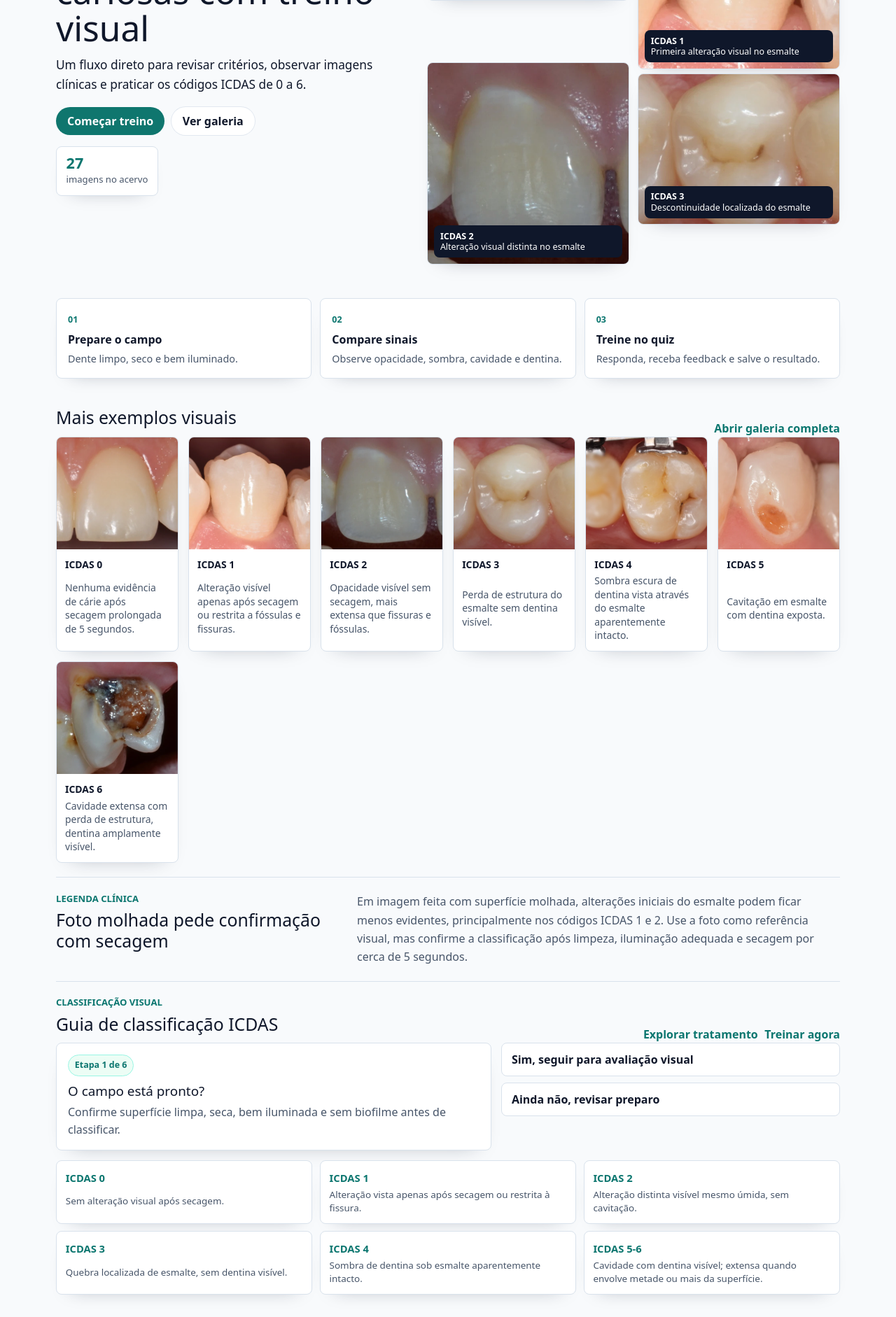
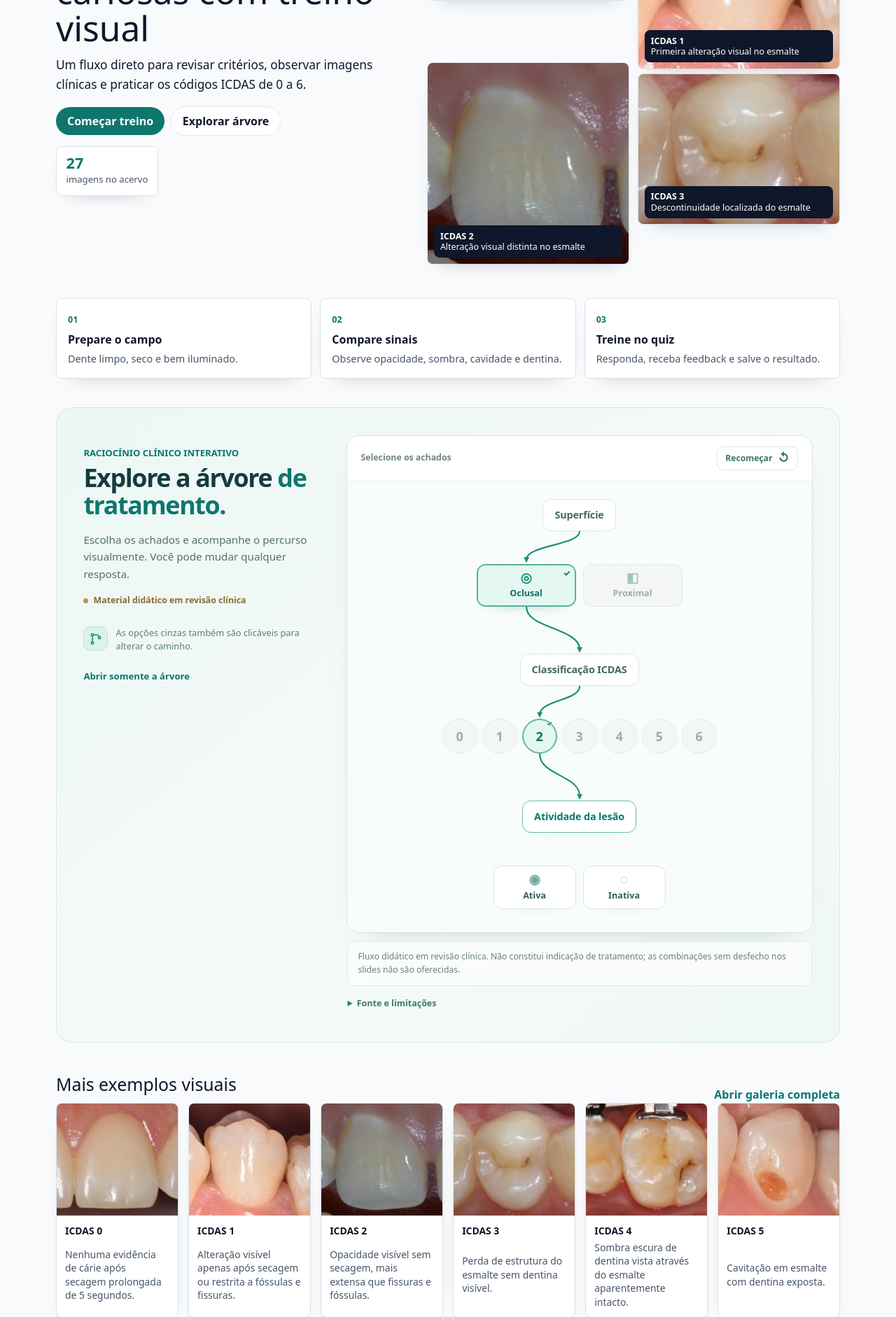
Before and after one commit to AlanKBR/ICDASQuiz, a Flask app: page / in a window 1280 px wide. Shown: the part 325-2207 px from the top of the page at 70% size. Run offline with Flask 3, Linux system fonts and the light colour scheme; style sheets or scripts are compiled from the project's sources; parts of the project's set-up code (start-up, migrations or seed data) failed here and were passed over; some libraries are stand-ins or nearby versions.

Commit message:
feat(icdasquiz): embed treatment tree in responsive homepage

```diff
--- a/static/css/arvore_tratamento.css
+++ b/static/css/arvore_tratamento.css
@@ -88,7 +88,7 @@
 .tree-question {
   display: flex; justify-content: center; align-items: center;
   gap: 10px; min-height: 46px;
-  width: fit-content; max-width: 100%; min-width: 198px;
+  width: fit-content; max-width: 100%;
   border: 1px solid #d8e7e3;
   background: #fff;
   border-radius: 12px; padding: 10px 16px;
@@ -99,14 +99,7 @@
   color: #0c786b; border-color: #6abbac;
   box-shadow: 0 8px 28px -21px rgba(13, 137, 112, .4);
 }
-.tree-step {
-  display: inline-grid; place-items: center;
-  width: 25px; height: 25px; flex: 0 0 25px;
-  color: #367e72; background: #e7f4f0;
-  font-size: .69rem; font-weight: 850;
-  border-radius: 8px; font-variant-numeric: tabular-nums;
-}
-.tree-question h2 {
+.tree-question h3 {
   font-size: .90rem; line-height: 1.25; font-weight: 830;
   margin: 0; letter-spacing: -.01em;
 }
@@ -120,7 +113,11 @@
   gap: 10px;
   margin: 47px auto 0;
 }
-.tree-choices--code { max-width: 100%; gap: 7px; }
+.tree-choices--code {
+  max-width: 100%;
+  gap: 7px;
+  container-type: inline-size;
+}
 .tree-choices--surface .tree-option { flex: 0 1 142px; }
 .tree-choices--activity .tree-option,
 .tree-choices--risk .tree-option { flex: 0 1 118px; }
@@ -171,7 +168,7 @@
 .tree-symbol { font-size: 1.17rem; line-height: 1; color: #69a89d; }
 .tree-option.is-selected .tree-symbol { color: #198b79; }
 .tree-choices--code .tree-option {
-  --code-diameter: clamp(33px, calc((100vw - 98px) / 7), 50px);
+  --code-diameter: clamp(27px, calc((100cqw - 42px) / 7), 50px);
   flex: 0 0 var(--code-diameter);
   width: var(--code-diameter);
   height: var(--code-diameter);
@@ -254,7 +251,10 @@
   .tree-choices--code { gap: 4px; }
   .tree-choices--rx .tree-option { min-height: 150px; }
   .tree-option { font-size: .75rem !important; min-height: 46px; padding: 9px 11px; }
-  .tree-choices--code .tree-option { font-size: 1.05rem !important; }
+  .tree-choices--code .tree-option {
+    --code-diameter: clamp(27px, calc((100cqw - 24px) / 7), 50px);
+    font-size: 1.05rem !important;
+  }
   .tree-choices--surface .tree-option { flex-basis: 132px; }
   .tree-choices--activity .tree-option,
   .tree-choices--risk .tree-option { flex-basis: 112px; }
@@ -263,9 +263,12 @@
 }
 @media (max-width: 380px) {
   .tree-stage { padding-inline: 10px; }
-  .tree-question { min-width: 170px; padding-inline: 11px; }
+  .tree-question { padding-inline: 11px; }
   .tree-choices--code { gap: 3px; }
-  .tree-choices--code .tree-option { --code-diameter: clamp(32px, calc((100vw - 98px) / 7), 44px); font-size: .97rem !important; }
+  .tree-choices--code .tree-option {
+    --code-diameter: clamp(26px, calc((100cqw - 18px) / 7), 44px);
+    font-size: .97rem !important;
+  }
   .tree-choices--rx .tree-option { flex: 1 1 100%; max-width: 230px; min-height: 140px; }
   .tree-choices--depth .tree-option { padding: 8px 6px; }
   .tree-rx-diagram { width: 105px; height: 76px; }
--- a/static/css/landing.css
+++ b/static/css/landing.css
@@ -248,7 +248,7 @@ body {
 .landing-flow,
 .image-strip,
 .wet-legend,
-.decision-tree,
+.landing-treatment,
 .landing-accordion,
 .landing-end-cta {
   padding: 1.3rem 0;
@@ -396,126 +396,117 @@ body {
   line-height: 1.65;
 }
 
-.decision-guide {
-  display: grid;
-  grid-template-columns: minmax(0, 0.9fr) minmax(260px, 0.7fr);
-  gap: 0.9rem;
-  align-items: stretch;
-  margin-bottom: 0.9rem;
+.landing-treatment {
+  margin: 1.3rem 0 1.5rem;
+  padding: clamp(1.25rem, 3vw, 2.5rem);
+  border: 1px solid #d5e8e2;
+  border-radius: 24px;
+  background: linear-gradient(140deg, #ecf7f3 0%, #f5faf8 58%, #eff8f5 100%);
+  scroll-margin-top: 5.5rem;
 }
 
-.decision-question,
-.decision-result,
-.decision-map li {
-  min-width: 0;
-  background: var(--landing-surface);
-  border: 1px solid var(--landing-border);
-  border-radius: 8px;
-  box-shadow: var(--landing-shadow);
+.landing-treatment-layout {
+  display: grid;
+  grid-template-columns: minmax(230px, 0.68fr) minmax(0, 1.32fr);
+  align-items: start;
+  gap: clamp(1rem, 3vw, 2rem);
 }
 
-.decision-question {
-  padding: 1rem;
+.landing-treatment-intro {
+  min-width: 0;
+  position: sticky;
+  top: 6.5rem;
+  padding: clamp(0.4rem, 1.5vw, 1rem) 0;
 }
 
-.decision-step-label {
-  display: inline-flex;
-  width: fit-content;
-  margin-bottom: 0.65rem;
-  padding: 0.3rem 0.55rem;
-  background: #ecfdf5;
-  border: 1px solid #99f6e4;
-  border-radius: 999px;
-  color: var(--landing-brand-strong);
-  font-size: 0.78rem;
-  font-weight: 900;
+.landing-treatment-intro h2 {
+  margin: 0 0 1.1rem;
+  max-width: 345px;
+  color: #153b3d;
+  font-size: clamp(1.75rem, 2.8vw, 2.6rem);
+  line-height: 1.09;
+  letter-spacing: -0.038em;
+  font-weight: 840;
 }
 
-.decision-question h3 {
-  margin: 0 0 0.35rem;
-  font-size: 1.18rem;
-  line-height: 1.25;
+.landing-treatment-intro h2 span {
+  color: #0f766e;
 }
 
-.decision-question p {
+.landing-treatment-intro > p:not(.eyebrow) {
+  max-width: 340px;
   margin: 0;
-  color: var(--landing-muted);
-  line-height: 1.55;
+  color: #526f73;
+  line-height: 1.64;
+  font-size: 0.95rem;
 }
 
-.decision-options {
-  display: grid;
-  gap: 0.55rem;
-  align-content: start;
+.landing-treatment-intro > p.landing-treatment-review {
+  display: inline-flex;
+  align-items: center;
+  gap: 0.45rem;
+  margin-top: 0.95rem;
+  color: #8b6a35;
+  font-size: 0.77rem;
+  font-weight: 730;
 }
 
-.decision-options button {
-  width: 100%;
-  min-height: 48px;
-  padding: 0.75rem 0.85rem;
-  background: var(--landing-surface);
-  border: 1px solid var(--landing-border);
-  border-radius: 8px;
-  color: var(--landing-text);
-  font-weight: 850;
-  line-height: 1.25;
-  text-align: left;
-  cursor: pointer;
-  transition:
-    transform 160ms var(--landing-ease),
-    border-color 160ms var(--landing-ease),
-    background 160ms var(--landing-ease);
+.landing-treatment-review::before {
+  content: "";
+  width: 7px;
+  height: 7px;
+  flex: 0 0 7px;
+  border-radius: 50%;
+  background: #ba944e;
 }
 
-.decision-options button:is(:hover, :focus-visible) {
-  background: #f0fdfa;
-  border-color: #5eead4;
-  transform: translateY(-1px);
+.landing-treatment-hint {
+  display: flex;
+  gap: 0.7rem;
+  align-items: flex-start;
+  margin: 1.65rem 0 1rem;
+  color: #597e79;
+  line-height: 1.5;
+  font-size: 0.8rem;
 }
 
-.decision-options .decision-reset {
-  background: #f8fafc;
-  color: var(--landing-brand-strong);
+.landing-treatment-hint-mark {
+  display: grid;
+  place-items: center;
+  width: 35px;
+  height: 35px;
+  flex: 0 0 35px;
+  border: 1px solid #bde0d4;
+  border-radius: 11px;
+  color: #138675;
+  background: #dcf3e9;
 }
 
-.decision-result {
-  grid-column: 1 / -1;
-  padding: 0.8rem 0.9rem;
-  color: #134e4a;
-  background: #f0fdfa;
-  border-color: #99f6e4;
-  font-weight: 800;
-  line-height: 1.45;
+.landing-treatment-open {
+  display: inline-flex;
+  align-items: center;
+  min-height: 34px;
+  font-size: 0.82rem;
 }
 
-.decision-result[hidden] {
-  display: none;
+.landing-treatment .tree-lab--embedded {
+  min-width: 0;
+  width: 100%;
+  max-width: none;
 }
 
-.decision-map {
-  display: grid;
-  grid-template-columns: repeat(3, minmax(0, 1fr));
-  gap: 0.65rem;
-  padding: 0;
-  margin: 0;
-  list-style: none;
+.landing-treatment .tree-demo {
+  border-radius: 18px;
+  box-shadow: 0 18px 42px -32px rgba(19, 75, 66, 0.35);
 }
 
-.decision-map li {
-  display: grid;
-  gap: 0.25rem;
-  padding: 0.8rem;
+.landing-treatment .tree-stage {
+  padding: 25px 14px 29px;
 }
 
-.decision-map strong {
-  color: var(--landing-brand-strong);
-  font-size: 0.92rem;
-}
-
-.decision-map span {
-  color: var(--landing-muted);
-  font-size: 0.84rem;
-  line-height: 1.38;
+.landing-treatment .tree-ethical-note {
+  background: rgba(255, 255, 255, 0.62);
+  margin-top: 12px;
 }
 
 .acc-group {
--- a/static/js/arvore_tratamento.js
+++ b/static/js/arvore_tratamento.js
@@ -119,13 +119,12 @@
     return button;
   }
 
-  function level(entry, index) {
+  function level(entry) {
     var section = el("section", "tree-level" + (entry.selected === null ? " is-current" : " is-complete"));
     section.dataset.field = entry.field;
     var question = el("div", "tree-question");
     question.tabIndex = -1;
-    question.appendChild(el("span", "tree-step", String(index + 1).padStart(2, "0")));
-    question.appendChild(el("h2", "", model.fields[entry.field].label));
+    question.appendChild(el("h3", "", model.fields[entry.field].label));
 
     section.appendChild(question);
     var choices = model.availableOptions(state, entry.field);
--- a/static/js/landing.js
+++ b/static/js/landing.js
@@ -5,208 +5,55 @@
     return window.matchMedia && window.matchMedia("(prefers-reduced-motion: reduce)").matches;
   }
 
-  /* ── Reveal on scroll (leve) ── */
+  /* Reveal on scroll */
   (function initReveal() {
-    if (prefersReducedMotion()) {
-      document.querySelectorAll("[data-reveal]").forEach(function (el) {
-        el.classList.add("is-visible");
+    if (prefersReducedMotion() || !("IntersectionObserver" in window)) {
+      document.querySelectorAll("[data-reveal]").forEach(function (element) {
+        element.classList.add("is-visible");
       });
       return;
     }
 
-    if (!("IntersectionObserver" in window)) {
-      document.querySelectorAll("[data-reveal]").forEach(function (el) {
-        el.classList.add("is-visible");
-      });
-      return;
-    }
-
-    var io = new IntersectionObserver(function (entries) {
+    var observer = new IntersectionObserver(function (entries) {
       entries.forEach(function (entry) {
         if (entry.isIntersecting) {
           entry.target.classList.add("is-visible");
-          io.unobserve(entry.target);
+          observer.unobserve(entry.target);
         }
       });
     }, { threshold: 0.15 });
 
-    document.querySelectorAll("[data-reveal]").forEach(function (el) {
-      io.observe(el);
+    document.querySelectorAll("[data-reveal]").forEach(function (element) {
+      observer.observe(element);
     });
   }());
 
-  /* ── Accordion acessível (botões + ARIA) ── */
+  /* Accordion de material teórico */
   (function initAccordion() {
     var group = document.querySelector("[data-accordion]");
     if (!group) return;
 
     function setOpen(item, isOpen) {
-      var btn = item.querySelector(".acc-trigger");
-      if (!btn) return;
-      btn.setAttribute("aria-expanded", isOpen ? "true" : "false");
+      var button = item.querySelector(".acc-trigger");
+      if (!button) return;
+      button.setAttribute("aria-expanded", isOpen ? "true" : "false");
       item.classList.toggle("is-open", isOpen);
     }
 
-    function closeAll() {
-      group.querySelectorAll(".acc-item").forEach(function (item) {
-        setOpen(item, false);
-      });
-    }
-
-    function openAll() {
-      group.querySelectorAll(".acc-item").forEach(function (item) {
-        setOpen(item, true);
-      });
-    }
-
-    group.addEventListener("click", function (e) {
-      var btn = e.target.closest(".acc-trigger");
-      if (!btn) return;
-
-      var item = btn.closest(".acc-item");
-      if (!item) return;
-
-      var expanded = btn.getAttribute("aria-expanded") === "true";
-      setOpen(item, !expanded);
+    group.addEventListener("click", function (event) {
+      var button = event.target.closest(".acc-trigger");
+      if (!button) return;
+      var item = button.closest(".acc-item");
+      if (item) setOpen(item, button.getAttribute("aria-expanded") !== "true");
     });
 
-    document.querySelectorAll("[data-accordion-action]").forEach(function (btn) {
-      btn.addEventListener("click", function () {
-        var action = btn.getAttribute("data-accordion-action");
-        if (action === "open-all") openAll();
-        if (action === "close-all") closeAll();
+    document.querySelectorAll("[data-accordion-action]").forEach(function (button) {
+      button.addEventListener("click", function () {
+        var open = button.getAttribute("data-accordion-action") === "open-all";
+        group.querySelectorAll(".acc-item").forEach(function (item) {
+          setOpen(item, open);
+        });
       });
     });
   }());
-
-  /* ── Árvore de decisão ICDAS ── */
-  (function initDecisionGuide() {
-    var guide = document.querySelector("[data-decision-guide]");
-    if (!guide) return;
-
-    var stepEl = guide.querySelector("[data-decision-step]");
-    var titleEl = guide.querySelector("[data-decision-title]");
-    var copyEl = guide.querySelector("[data-decision-copy]");
-    var optionsEl = guide.querySelector("[data-decision-options]");
-    var resultEl = guide.querySelector("[data-decision-result]");
-
-    if (!stepEl || !titleEl || !copyEl || !optionsEl || !resultEl) return;
-
-    var steps = [
-      {
-        label: "Etapa 1 de 6",
-        title: "O campo está pronto?",
-        copy: "Confirme superfície limpa, seca, bem iluminada e sem biofilme antes de classificar.",
-        options: [
-          { text: "Sim, seguir para avaliação visual", next: 1 },
-          { text: "Ainda não, revisar preparo", result: "Prepare o campo antes de decidir. Umidade e biofilme podem mascarar alterações iniciais, principalmente ICDAS 1 e 2." }
-        ]
-      },
-      {
-        label: "Etapa 2 de 6",
-        title: "Após secagem, há alteração visual?",
-        copy: "Compare a superfície úmida e seca por cerca de 5 segundos, observando opacidade, coloração e fissuras.",
-        options: [
-          { text: "Não há alteração", result: "Provável ICDAS 0: superfície sem evidência visual de cárie após secagem." },
-          { text: "Há alteração", next: 2 }
-        ]
-      },
-      {
-        label: "Etapa 3 de 6",
-        title: "A alteração aparece apenas após secagem?",
-        copy: "Lesões iniciais podem ficar visíveis somente quando o esmalte é seco ou permanecer restritas a fossas e fissuras.",
-        options: [
-          { text: "Sim, só após secagem", result: "Provável ICDAS 1: primeira alteração visual no esmalte." },
-          { text: "Não, visível mesmo úmida", next: 3 }
-        ]
-      },
-      {
-        label: "Etapa 4 de 6",
-        title: "Existe cavidade ou quebra de esmalte?",
-        copy: "Se a alteração é distinta, mas a superfície está íntegra, priorize esmalte sem cavitação.",
-        options: [
-          { text: "Não há cavidade", result: "Provável ICDAS 2: alteração visual distinta no esmalte, sem cavitação." },
-          { text: "Há quebra ou cavidade", next: 4 }
-        ]
-      },
-      {
-        label: "Etapa 5 de 6",
-        title: "A dentina está visível?",
-        copy: "Diferencie quebra localizada de esmalte de lesões com sombra escura ou dentina exposta.",
-        options: [
-          { text: "Não, só quebra de esmalte", result: "Provável ICDAS 3: descontinuidade localizada do esmalte sem dentina visível." },
-          { text: "Há sombra ou dentina", next: 5 }
-        ]
-      },
-      {
-        label: "Etapa 6 de 6",
-        title: "Sombra sob esmalte ou cavidade com dentina?",
-        copy: "A extensão e a exposição de dentina separam sombra subjacente, cavidade distinta e cavidade extensa.",
-        options: [
-          { text: "Sombra sem cavidade evidente", result: "Provável ICDAS 4: sombreamento de dentina sob esmalte aparentemente intacto." },
-          { text: "Cavidade com dentina visível", result: "Provável ICDAS 5 ou 6: diferencie pela extensão; ICDAS 6 envolve cavidade ampla, geralmente metade ou mais da superfície." }
-        ]
-      }
-    ];
-
-    function setResult(text) {
-      resultEl.textContent = text;
-      resultEl.hidden = false;
-    }
-
-    function renderStep(index) {
-      var step = steps[index] || steps[0];
-      stepEl.textContent = step.label;
-      titleEl.textContent = step.title;
-      copyEl.textContent = step.copy;
-      resultEl.hidden = true;
-      resultEl.textContent = "";
-      optionsEl.innerHTML = "";
-
-      step.options.forEach(function (option) {
-        var button = document.createElement("button");
-        button.type = "button";
-        button.textContent = option.text;
-        if (typeof option.next === "number") {
-          button.setAttribute("data-next", String(option.next));
-        }
-        if (option.result) {
-          button.setAttribute("data-result", option.result);
-        }
-        optionsEl.appendChild(button);
-      });
-    }
-
-    optionsEl.addEventListener("click", function (event) {
-      var button = event.target.closest("button");
-      if (!button) return;
-
-      var next = button.getAttribute("data-next");
-      var result = button.getAttribute("data-result");
-
-      if (next !== null) {
-        renderStep(Number(next));
-        return;
-      }
-
-      if (result) {
-        setResult(result);
-        if (!optionsEl.querySelector("[data-reset-decision]")) {
-          var reset = document.createElement("button");
-          reset.type = "button";
-          reset.className = "decision-reset";
-          reset.setAttribute("data-reset-decision", "true");
-          reset.textContent = "Recomeçar";
-          optionsEl.appendChild(reset);
-        }
-      }
-    });
-
-    guide.addEventListener("click", function (event) {
-      if (!event.target.closest("[data-reset-decision]")) return;
-      renderStep(0);
-    });
-
-    renderStep(0);
-  }());
 }());
--- /dev/null
+++ b/templates/_arvore_tratamento_widget.html
@@ -0,0 +1,24 @@
+{# Árvore compartilhada entre a home e a rota de estudo dedicada.
+   Um único widget real, sem iframe ou cópias de regras clínicas. #}
+<div class="tree-demo" data-treatment-tree aria-label="Árvore interativa de tratamento">
+  <div class="tree-toolbar">
+    <span class="tree-toolbar-label">Selecione os achados</span>
+    <button type="button" class="tree-reset" data-tree-reset>Recomeçar <span aria-hidden="true">↺</span></button>
+  </div>
+  <div class="tree-stage" data-tree-stage>
+    <div class="tree-board" data-tree-board>
+      <svg class="tree-lines" data-tree-lines aria-hidden="true" focusable="false"></svg>
+      <div class="tree-levels" data-tree-content>
+        <p class="tree-loading">Carregando a árvore…</p>
+      </div>
+    </div>
+  </div>
+</div>
+<p class="tree-ethical-note">Fluxo didático em revisão clínica. Não constitui indicação de tratamento; as combinações sem desfecho nos slides não são oferecidas.</p>
+<details class="tree-academic-details">
+  <summary>Fonte e limitações</summary>
+  <div>
+    <p>O corte dental é esquemático, não uma radiografia. Atividade, risco e resultados compostos são interpretações provisórias. A ausência de uma combinação na árvore não significa impossibilidade clínica. A transcrição ainda depende de conferência com o professor Rodrigo Varella de Carvalho.</p>
+    <p>Fonte indicada nos slides: Meyer-Lueckel H, Paris S. <em>When and How to Intervene in the Caries Process.</em> Oper Dent. 2016;41(S7):S35–S47. <a href="https://doi.org/10.2341/15-022-O" target="_blank" rel="noopener noreferrer">DOI 10.2341/15-022-O</a>.</p>
+  </div>
+</details>
--- a/templates/base.html
+++ b/templates/base.html
@@ -31,7 +31,7 @@
                     <a class="nav-link" href="{{ url_for('galeria') }}"{% if request.endpoint == 'galeria' %} aria-current="page"{% endif %}>Galeria</a>
                 </li>
                 <li>
-                    <a class="nav-link" href="{{ url_for('arvore_tratamento') }}"{% if request.endpoint == 'arvore_tratamento' %} aria-current="page"{% endif %}>Tratamento</a>
+                    <a class="nav-link" href="{{ url_for('home') }}#arvore-de-tratamento">Tratamento</a>
                 </li>
                 <li>
                     <a href="{{ url_for('quiz') }}"
--- a/templates/index.html
+++ b/templates/index.html
@@ -4,6 +4,7 @@
 
 {% block styles %}
     <link rel="stylesheet" href="{{ versioned_url('css/landing.css') }}">
+    <link rel="stylesheet" href="{{ versioned_url('css/arvore_tratamento.css') }}">
 {% endblock %}
 
 {% block content %}
@@ -17,7 +18,7 @@
                 </p>
                 <div class="hero-cta">
                     <a href="{{ url_for('quiz') }}" role="button" class="btn-primary no-underline">Começar treino</a>
-                    <a href="{{ url_for('galeria') }}" role="button" class="btn-secondary no-underline">Ver galeria</a>
+                    <a href="#arvore-de-tratamento" class="btn-secondary no-underline">Explorar árvore</a>
                 </div>
                 <dl class="hero-stats" aria-label="Resumo do acervo">
                     <div>
@@ -65,6 +66,32 @@
         </article>
     </section>
 
+    <section id="arvore-de-tratamento" class="landing-treatment reveal" data-reveal aria-labelledby="tratamento-title">
+        <div class="landing-treatment-layout">
+            <header class="landing-treatment-intro">
+                <p class="eyebrow">Raciocínio clínico interativo</p>
+                <h2 id="tratamento-title">Explore a árvore <span>de tratamento.</span></h2>
+                <p>Escolha os achados e acompanhe o percurso visualmente. Você pode mudar qualquer resposta.</p>
+                <p class="landing-treatment-review">Material didático em revisão clínica</p>
+                <div class="landing-treatment-hint">
+                    <span class="landing-treatment-hint-mark" aria-hidden="true">
+                        <svg viewBox="0 0 24 24" width="20" height="20" fill="none" stroke="currentColor" stroke-width="1.8" stroke-linecap="round" stroke-linejoin="round">
+                            <circle cx="6" cy="5" r="2"></circle>
+                            <circle cx="18" cy="10" r="2"></circle>
+                            <circle cx="6" cy="19" r="2"></circle>
+                            <path d="M6 7v10M8 5h3a7 7 0 0 1 7 3"></path>
+                        </svg>
+                    </span>
+                    <span>As opções cinzas também são clicáveis para alterar o caminho.</span>
+                </div>
+                <a href="{{ url_for('arvore_tratamento') }}" class="text-link landing-treatment-open">Abrir somente a árvore</a>
+            </header>
+            <div class="tree-lab tree-lab--embedded">
+                {% include "_arvore_tratamento_widget.html" %}
+            </div>
+        </div>
+    </section>
+
     {% if imagens_destaque %}
     <section class="image-strip reveal" data-reveal aria-labelledby="amostras-title">
         <div class="section-head">
@@ -102,41 +129,6 @@
             principalmente nos códigos ICDAS 1 e 2. Use a foto como referência visual, mas confirme a classificação
             após limpeza, iluminação adequada e secagem por cerca de 5 segundos.
         </p>
-    </section>
-
-    <section id="arvore-de-decisao" class="decision-tree reveal" data-reveal aria-labelledby="arvore-title">
-        <div class="section-head">
-            <div>
-                <p class="eyebrow">Classificação visual</p>
-                <h2 id="arvore-title" class="section-title">Guia de classificação ICDAS</h2>
-            </div>
-            <div class="section-actions">
-                <a href="{{ url_for('arvore_tratamento') }}" class="text-link">Explorar tratamento</a>
-                <a href="{{ url_for('quiz') }}" class="text-link">Treinar agora</a>
-            </div>
-        </div>
-        <div class="decision-guide" data-decision-guide>
-            <div class="decision-question" aria-live="polite">
-                <span class="decision-step-label" data-decision-step>Etapa 1 de 6</span>
-                <h3 data-decision-title>O campo está pronto?</h3>
-                <p data-decision-copy>Antes de codificar, limpe a superfície, controle umidade, ilumine bem e seque por cerca de 5 segundos.</p>
-            </div>
-            <div class="decision-options" data-decision-options>
-                <button type="button" data-next="1">Sim, seguir para avaliação visual</button>
-                <button type="button" data-next="0">Ainda não, revisar preparo</button>
-            </div>
-            <div class="decision-result" data-decision-result>
-                Prepare o campo antes de decidir. Umidade pode mascarar alterações iniciais, especialmente ICDAS 1 e 2.
-            </div>
-        </div>
-        <ol class="decision-map" aria-label="Resumo dos caminhos ICDAS">
-            <li><strong>ICDAS 0</strong><span>Sem alteração visual após secagem.</span></li>
-            <li><strong>ICDAS 1</strong><span>Alteração vista apenas após secagem ou restrita à fissura.</span></li>
-            <li><strong>ICDAS 2</strong><span>Alteração distinta visível mesmo úmida, sem cavitação.</span></li>
-            <li><strong>ICDAS 3</strong><span>Quebra localizada de esmalte, sem dentina visível.</span></li>
-            <li><strong>ICDAS 4</strong><span>Sombra de dentina sob esmalte aparentemente intacto.</span></li>
-            <li><strong>ICDAS 5-6</strong><span>Cavidade com dentina visível; extensa quando envolve metade ou mais da superfície.</span></li>
-        </ol>
     </section>
 
     <section id="conteudos" class="landing-accordion reveal" data-reveal>
@@ -306,4 +298,6 @@
 
 {% block scripts %}
     <script src="{{ versioned_url('js/landing.js') }}"></script>
+    <script src="{{ versioned_url('js/arvore_modelo.js') }}"></script>
+    <script src="{{ versioned_url('js/arvore_tratamento.js') }}"></script>
 {% endblock %}
```
Also changed, not shown: other parts of static/css/landing.css (+34 -6 lines), docs/ARVORE_TRATAMENTO.md (+34 -33 lines), templates/arvore_tratamento.html (+1 -23 lines), tests.py (+21 -2 lines), README.md.
